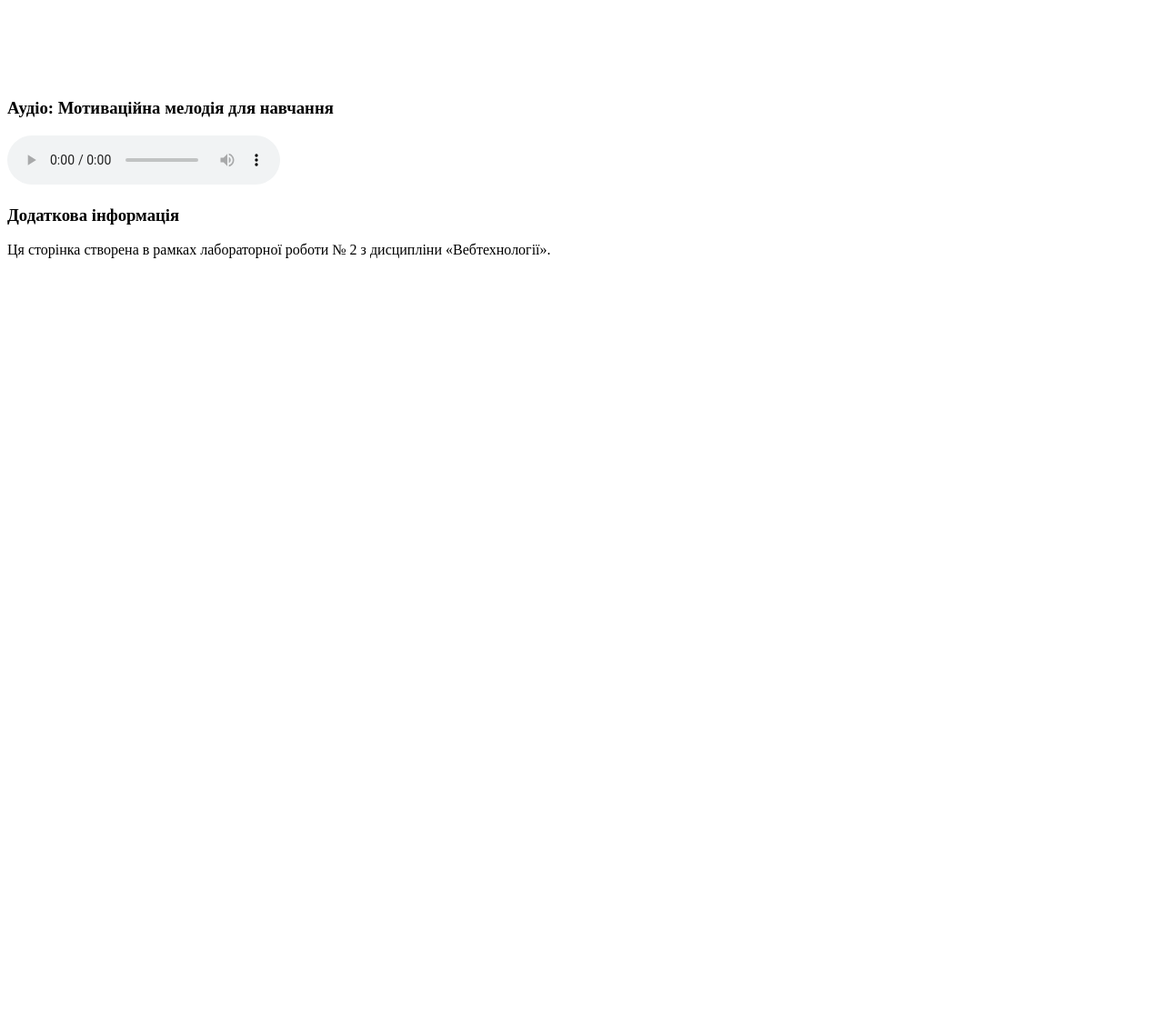
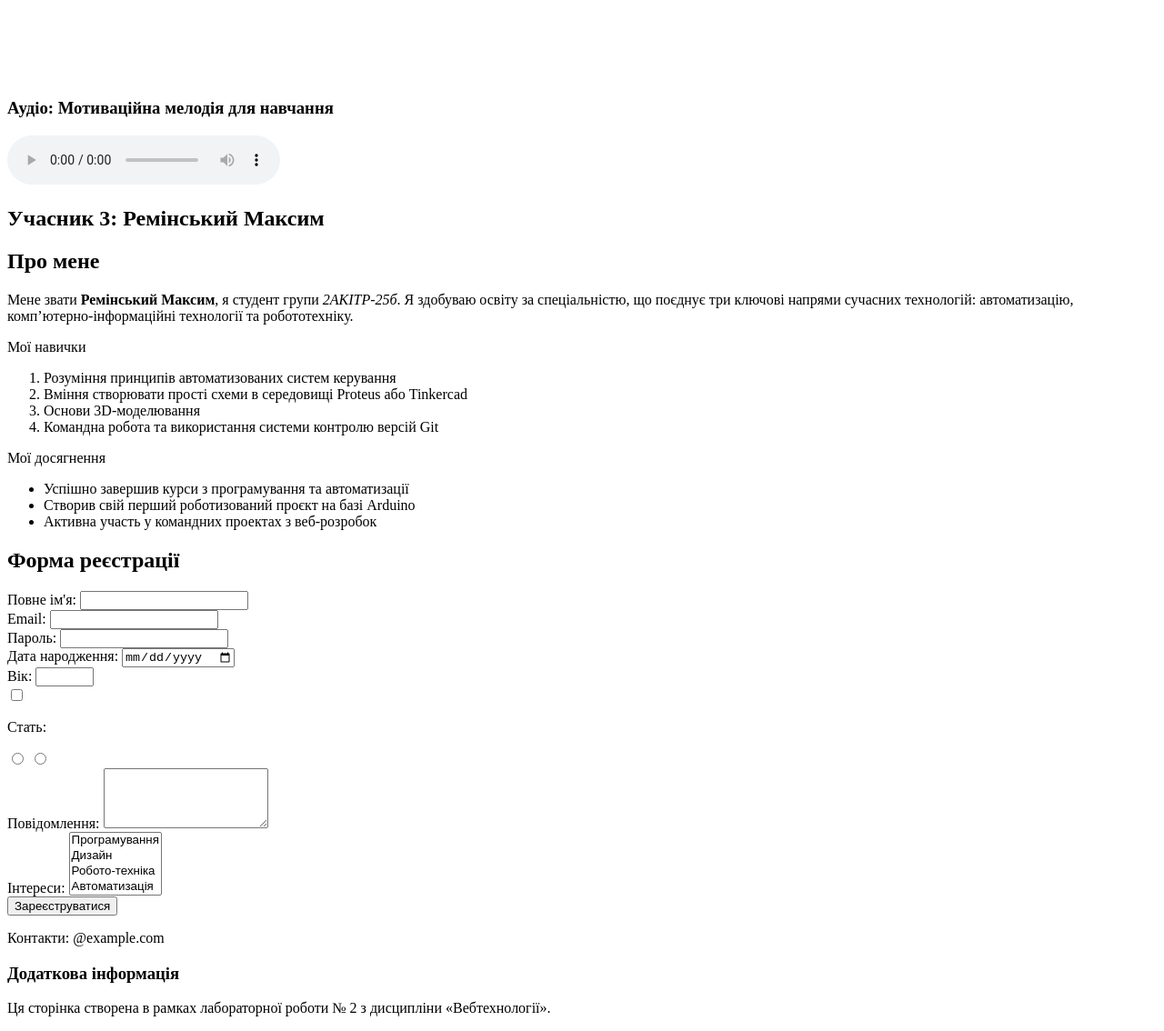
Before and after one commit to ChernegaSergiy/html-layout-lab2, a plain HTML site: page index.html in a window 1280 px wide. Shown: the part 2347-3481 px from the top of the page at 91% size. Before the commit the page ends 2647 px from the top, so only its background shows below. Drawn offline with Linux system fonts and the light colour scheme; grey boxes are pictures that could not be loaded.

Commit message:
Учасник 3: Додано профiль, форму, footer та фiналiзовано структуру

```diff
--- a/index.html
+++ b/index.html
@@ -95,7 +95,7 @@
             <ul>
                 <li>Успішно завершив навчальні курси з основ програмування</li>
                 <li>Створив свій перший роботизований проєкт на базі Arduino</li>
-                <li>Отримав сертифікат з основ Python від SoloLearn </li>
+                <li>Активна участь у командних проектах з веб-розробок </li>
             </ul>
         </section>
 
@@ -160,7 +160,10 @@
             </table>
         </section>
 
-        <section>
+             </form>
+        </section>
+
+
            <h2>Мультимедіа</h2>
     <p>У цьому розділі представлено відео та аудіо, що відображають мої інтереси у сфері автоматизації та робототехніки.</p>
 
@@ -185,6 +188,108 @@
     </audio>
         </section>
 
+        <section id="participant3">
+            <h1>Учасник 3: Ремінський Максим</h1>
+            <h2>Про мене</h2>
+
+            <p>
+                Мене звати <strong>Ремінський Максим</strong>, я студент групи <em>2АКІТР-25б</em>.
+                Я здобуваю освіту за спеціальністю, що поєднує три ключові напрями сучасних технологій:
+                автоматизацію, комп’ютерно-інформаційні технології та робототехніку.
+            </p>
+
+            <p>
+                Мої навички
+            </p>
+
+            <ol>
+                <li>Розуміння принципів автоматизованих систем керування</li>
+                <li>Вміння створювати прості схеми в середовищі Proteus або Tinkercad</li>
+                <li>Основи 3D-моделювання </li>
+                <li>Командна робота та використання системи контролю версій Git</li>
+            </ol>
+
+            <p>
+                Мої досягнення
+            </p>
+
+            <ul>
+                <li>Успішно завершив курси з програмування та автоматизації</li>
+                <li>Створив свій перший роботизований проєкт на базі Arduino</li>
+                <li>Активна участь у командних проектах з веб-розробок</li>
+            </ul>
+
+            <section id="feedback-form">
+                <h2>Форма реєстрації</h2>
+                 <form action="#" method="post">
+
+                    <div>
+                        <label for="fullname">Повне ім'я:</label>
+                        <input type="text" id="fullname" name="fullname" required>
+                    </div>
+
+                    <div>
+                        <label for="email">Email:</label>
+                        <input type="email" id="email" name="email" required>
+                    </div>
+
+                    <div>
+                        <label for="password">Пароль:</label>
+                        <input type="password" id="password" name="password" required>
+                    </div>
+
+                    <div>
+                        <label for="birthdate">Дата народження:</label>
+                         <input type="date" id="birthdate" name="birthdate">
+                    </div>
+
+                    <div>
+                        <label for="age">Вік:</label>
+                        <input type="number" id="age" name="age" min="1" max="120">
+                    </div>
+
+                    <div>
+                        <lable>
+                            <input type="checkbox" name="newsletter" value="yes">
+
+                        </lable>
+                    </div>
+
+                    <div>
+                        <p>Стать:</p>
+                        <label>
+                            <input type="radio" name="gender" value="male">
+
+                        </label>
+                        <label>
+                             <input type="radio" name="gender" value="female">
+
+                        </label>
+                    </div>
+
+                    <div>
+                        <label for="message">Повідомлення:</label>
+                        <textarea id="message" name="message" rows="4"></textarea>
+                    </div>
+
+                    <div>
+                        <label for="interests">Інтереси:</label>
+                        <select id="interests" name="interests" multiple>
+                             <option value="programming">Програмування</option>
+                             <option value="design">Дизайн</option>
+                             <option value="robotics">Робото-техніка</option>
+                             <option value="automation">Автоматизація</option>
+                        </select>
+                    </div>
+                    <button type="submit">Зареєструватися</button>
+                 </form>
+
+                 <footer>
+                    <p>Контакти:
+                     @example.com</p>
+                 </footer>
+            </section>
+
         <aside>
             <h3>Додаткова інформація</h3>
             <p>Ця сторінка створена в рамках лабораторної роботи № 2 з дисципліни «Вебтехнології».</p>
```
